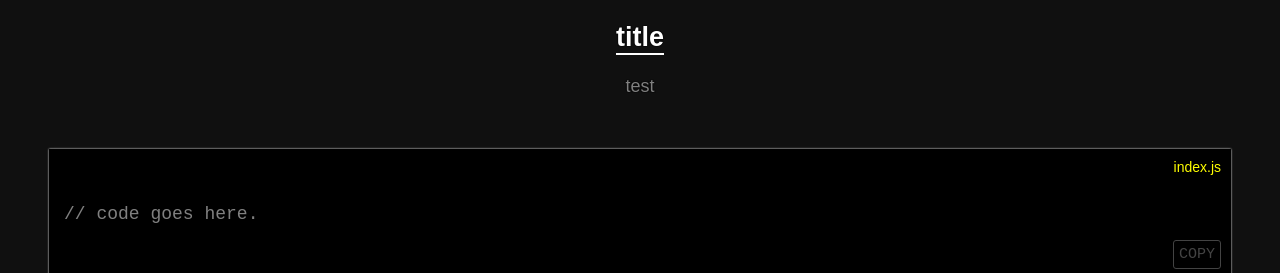
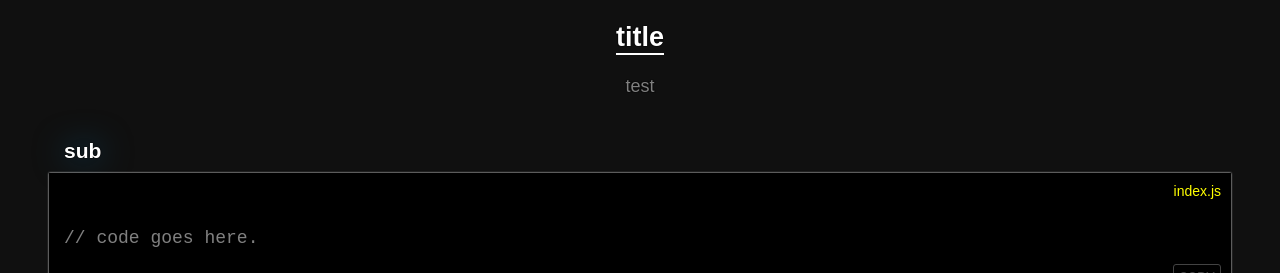
Before and after one commit to kevinmnm/note, a plain HTML site: page index.html in a window 1280 px wide. Shown: the top 273 px of the page. Drawn offline with Linux system fonts and the light colour scheme.

Commit message:
updating

```diff
--- a/index.html
+++ b/index.html
@@ -11,7 +11,7 @@
 
    <br><br>
 
-   <h3 class='order'></h3>
+   <h3 class='order title'>sub</h3>
    <pre>
    <div class='file js'>index.js</div>
    <div class='des'>// code goes here.</div>
```
